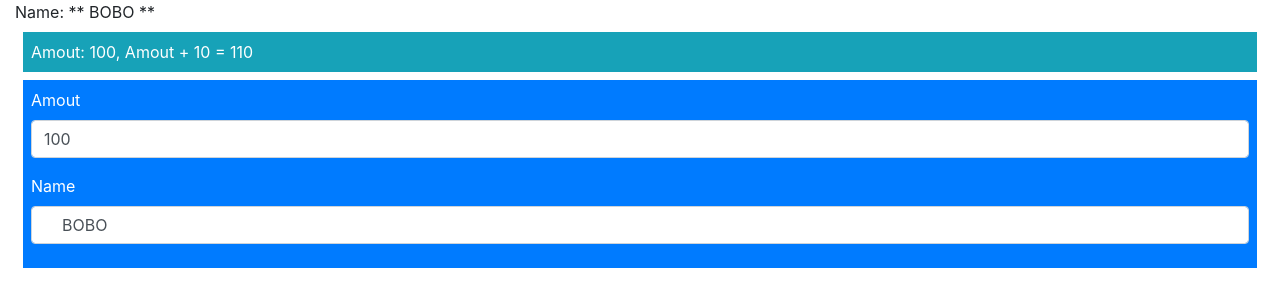
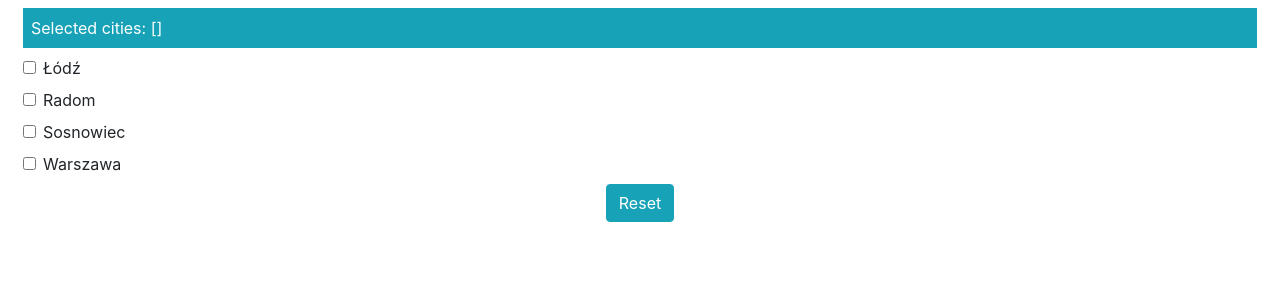
Before and after one commit to RafalKlimkiewicz/VueChap2, a Vue app in the folder templatesanddata/: page / in a window 1280 px wide. Shown: the top 306 px of the page. Built offline with nearby package versions, Linux system fonts and the light colour scheme.

Commit message:
v model array, checkbox select

```diff
--- a/templatesanddata/src/App.vue
+++ b/templatesanddata/src/App.vue
@@ -1,18 +1,16 @@
 <template>
   <div class="container-fluid">
-    <div>Name: **{{ name }}**</div>
     <div class="bg-info m-2 p-2 text-white">
-      <div>Amout: {{ amount }}, Amout + 10 = {{ amount + 10 }}</div>
+      <div>Selected cities: {{ cities }}</div>
     </div>
-    <div class="bg-primary m-2 p-2 text-white">
-      <div class="form-group">
-        <label>Amout</label>
-        <input v-model.number.lazy="amount" type="number" class="form-control" />
-      </div>
-      <div class="form-group">
-        <label>Name</label>
-        <input v-model.trim="name" type="text" class="form-control" />
-      </div>
+    <div class="form-check m-2" v-for="city in cityNames" v-bind:key="city">
+      <label class="form-check-label">
+        <input v-model="cities" v-bind:value="city" type="checkbox" class="form-check-input" />
+        {{ city }}
+      </label>
+    </div>
+    <div class="text-center">
+      <button v-on:click="reset" class="btn btn-info">Reset</button>
     </div>
   </div>
 </template>
@@ -22,8 +20,13 @@ export default {
   name: 'MyComponent',
   data: function () {
     return {
-      name: "    BOBO   ",
-      amount: 100
+      cityNames: ["Łódź", "Radom", "Sosnowiec", "Warszawa"],
+      cities: []
+    }
+  },
+  methods: {
+    reset() {
+      this.cities = [];
     }
   }
 }
```
